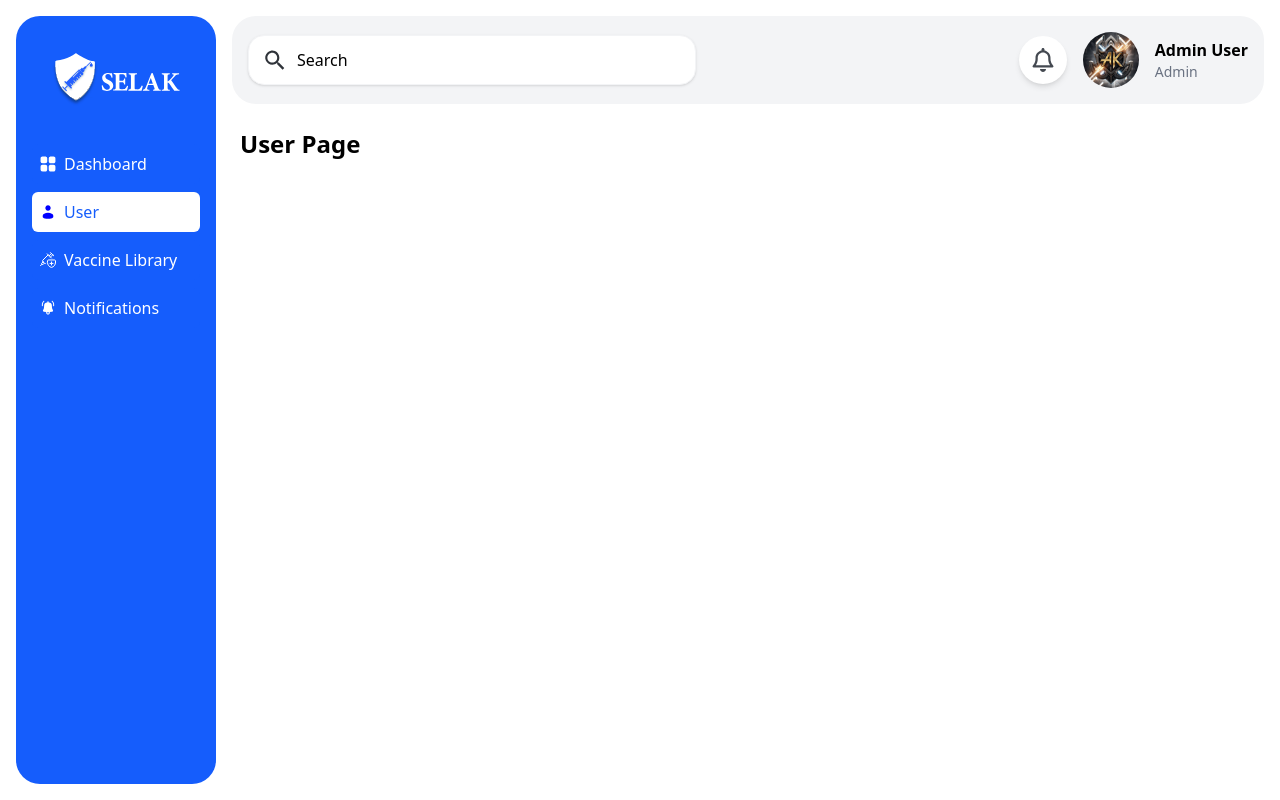
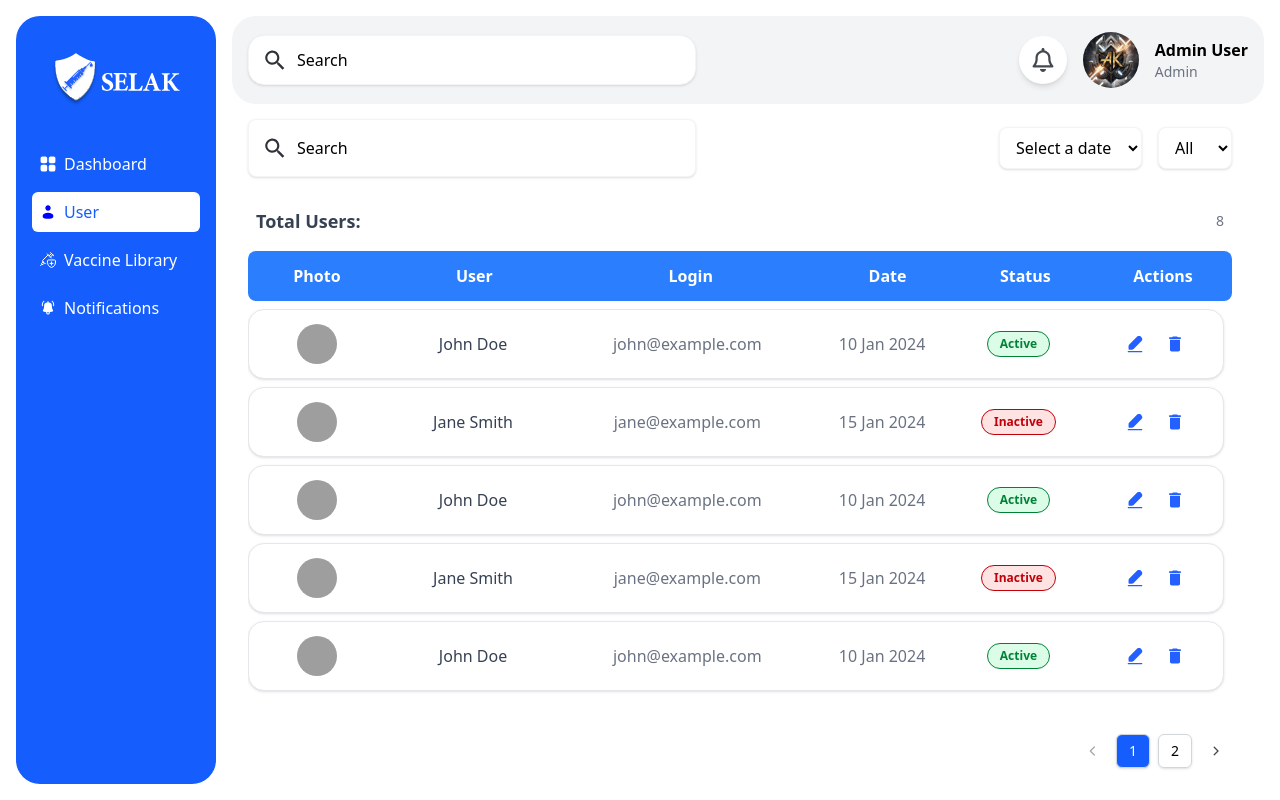
Before and after one commit to teamtechackers/salek-frontend, a React (Vite) app: page /user in a window 1280 px wide. Built offline with nearby package versions, Linux system fonts and the light colour scheme; grey boxes are pictures that could not be loaded.

Commit message:
feat: user page added

```diff
--- a/src/ui/components/Pagination.jsx
+++ b/src/ui/components/Pagination.jsx
@@ -36,7 +36,6 @@ export default function Pagination({ currentPage, totalPages, onPageChange }) {
         </button>
       ))}
 
-
       <button
         type="button"
         aria-label="Next page"
--- a/src/ui/components/Searchbar.jsx
+++ b/src/ui/components/Searchbar.jsx
@@ -1,24 +1,18 @@
-import { ICONS } from "../constants/assets"
+import { ICONS } from "../constants/assets";
 
-const Searchbar = ({ placeholder , value, onChange }) => {
+const SearchBar = () => {
   return (
-    <div className="relative w-full">
-      <img
-        src={ICONS.topbarSearchIcon}
-        alt="search-icon"
-        aria-hidden="true"
-      />
+    <div className="flex items-center flex-1 max-w-md bg-white rounded-lg shadow-sm px-4 py-4 border border-gray-100">
+
+      <img src={ICONS.topbarSearchIcon} alt="Search" className="w-5 h-5 mr-3" />
 
       <input
         type="text"
-        placeholder={placeholder}
-        value={value}
-        onChange={onChange}
-        className="w-full rounded-lg border bg-background text-foreground placeholder:text-muted-foreground pl-9 pr-3 py-2
-         focus:outline-none focus:ring-2 focus:ring-ring focus:border-transparent"
+        placeholder="Search"
+        className="w-full bg-white text-black placeholder-black outline-none"
       />
     </div>
-  )
-}
+  );
+};
 
-export default Searchbar
+export default SearchBar;
--- a/src/ui/constants/assets.jsx
+++ b/src/ui/constants/assets.jsx
@@ -19,16 +19,19 @@ export const ICONS = {
   vaccineIconBlue: "src/assets/icons/sidebarVaccineIconBlue.svg",
   notificationIconWhite: "src/assets/icons/sidebarNotificationIconWhite.svg",
   notificationIconBlue: "src/assets/icons/sidebarNotificationIconBlue.svg",
-deletenotification:"src/assets/icons/ddeletenotification.svg",
+  deletenotification:"src/assets/icons/ddeletenotification.svg",
   topbarSearchIcon: "src/assets/icons/topbarSearchIcon.svg",
   topbarNotificationIcon: "src/assets/icons/topbarNotificationIcon.svg",
-cross:"src/assets/icons/cross.svg",
+  cross:"src/assets/icons/cross.svg",
   cardNotificationIcon: "src/assets/icons/cardNotificationIcon.svg",
   cardUserIcon: "src/assets/icons/cardUserIcon.svg",
   cardVaccineIcon: "src/assets/icons/cardVaccineIcon.svg",
   calender:"src/assets/icons/calendar.svg",
   paginationleftarrow:"src/assets/icons/paginationleftarrow.svg",
   paginationrightarrow:"src/assets/icons/paginationright.svg",
+  dropDownArrow:"src/assets/icons/dropdownarrow.svg",
+  edit: "src/assets/icons/edit.svg",
+  delete: "src/assets/icons/delete.svg",
 }
 
 export const LOGOS = {
--- /dev/null
+++ b/src/ui/constants/data/usersData.js
@@ -0,0 +1,60 @@
+const UsersList = [
+  {
+    photo: "https://i.pravatar.cc/100?img=1",
+    name: "John Doe",
+    email: "john@example.com",
+    date: "2024-01-10",
+    status: "Active",
+  },
+  {
+    photo: "https://i.pravatar.cc/100?img=2",
+    name: "Jane Smith",
+    email: "jane@example.com",
+    date: "2024-01-15",
+    status: "Inactive",
+  },
+  {
+    photo: "https://i.pravatar.cc/100?img=1",
+    name: "John Doe",
+    email: "john@example.com",
+    date: "2024-01-10",
+    status: "Active",
+  },
+  {
+    photo: "https://i.pravatar.cc/100?img=2",
+    name: "Jane Smith",
+    email: "jane@example.com",
+    date: "2024-01-15",
+    status: "Inactive",
+  },
+  {
+    photo: "https://i.pravatar.cc/100?img=1",
+    name: "John Doe",
+    email: "john@example.com",
+    date: "2024-01-10",
+    status: "Active",
+  },
+  {
+    photo: "https://i.pravatar.cc/100?img=2",
+    name: "Jane Smith",
+    email: "jane@example.com",
+    date: "2024-01-15",
+    status: "Inactive",
+  },
+  {
+    photo: "https://i.pravatar.cc/100?img=1",
+    name: "John Doe",
+    email: "john@example.com",
+    date: "2024-01-10",
+    status: "Active",
+  },
+  {
+    photo: "https://i.pravatar.cc/100?img=2",
+    name: "Jane Smith",
+    email: "jane@example.com",
+    date: "2024-01-15",
+    status: "Inactive",
+  },
+];
+
+export default UsersList;
--- a/src/ui/pages/notifications/components/Notificationlist.jsx
+++ b/src/ui/pages/notifications/components/Notificationlist.jsx
@@ -23,7 +23,7 @@ export default function NotificationsList() {
   }
 
   return (
-    <section aria-label="Notifications">
+    <div aria-label="Notifications">
       <ul className="m-0 list-none p-0">
         {currentItems.map((n) => (
           <NotificationItem
@@ -38,19 +38,11 @@ export default function NotificationsList() {
         ))}
       </ul>
 
-      {/* Pagination */}
-
-
-
-    <Pagination
-      currentPage={currentPage}
-      totalPages={totalPages}
-      onPageChange={setCurrentPage}
-    />
-
-
-
-
-    </section>
+      <Pagination
+        currentPage={currentPage}
+        totalPages={totalPages}
+        onPageChange={setCurrentPage}
+      />
+    </div>
   )
 }
--- a/src/ui/pages/user/User.jsx
+++ b/src/ui/pages/user/User.jsx
@@ -1,9 +1,29 @@
-import React from "react";
+import SearchBar from "../../components/Searchbar";
+import DateDropdown from "./components/DateDropdown";
+import PaginationDropdown from "./components/PaginationDropdown";
+import UserList from "./components/UserList";
 
 const User = () => {
+
+  const handlePageSizeChange = (value) => {};
+
   return (
-    <div className="p-6">
-      <h1 className="text-2xl font-bold">User Page</h1>
+    <div className="flex flex-col w-full h-full px-4">
+
+      <div className="flex w-full h-[100px] px-4">
+        <div className="w-1/2 flex items-center justify-start">
+          <SearchBar />
+        </div>
+        <div className="w-1/2 flex items-center justify-end">
+          <DateDropdown />
+          <PaginationDropdown onChange={handlePageSizeChange} />
+        </div>
+      </div>
+
+      <div className="w-full h-full flex flex-col">
+        <UserList />
+      </div>
+
     </div>
   );
 };
--- /dev/null
+++ b/src/ui/pages/user/components/DateDropdown.jsx
@@ -0,0 +1,43 @@
+import { useState } from "react";
+
+export default function DateDropdown() {
+  const [selectedDate, setSelectedDate] = useState("");
+
+  const dates = Array.from({ length: 10 }, (_, i) => {
+    const d = new Date();
+    d.setDate(d.getDate() + i);
+    return d;
+  });
+
+  const formatDate = (date) => {
+    return date.toLocaleDateString("en-GB", {
+      day: "2-digit",
+      month: "short",
+      year: "numeric",
+    });
+  };
+
+  return (
+    <div className="p-4">
+      <select
+        className="rounded-lg py-2 px-3 bg-white shadow-sm border border-gray-100"
+        value={selectedDate}
+        onChange={(e) => setSelectedDate(e.target.value)}
+      >
+        <option value="">Select a date</option>
+        {dates.map((date, index) => (
+          <option key={index} value={date.toISOString()}>
+            {formatDate(date)}
+          </option>
+        ))}
+      </select>
+
+      {selectedDate && (
+        <p className="mt-3">
+          You selected:{" "}
+          {formatDate(new Date(selectedDate))}
+        </p>
+      )}
+    </div>
+  );
+}
--- /dev/null
+++ b/src/ui/pages/user/components/PaginationDropdown.jsx
@@ -0,0 +1,29 @@
+import { useState } from "react";
+
+export default function PaginationDropdown({ onChange }) {
+  const [pageSize, setPageSize] = useState("All");
+
+  const options = ["All", "10", "50", "100"];
+
+  const handleChange = (e) => {
+    const value = e.target.value;
+    setPageSize(value);
+    if (onChange) onChange(value);
+  };
+
+  return (
+    <div>
+      <select
+        className="rounded-lg py-2 p-3 bg-white shadow-sm border border-gray-100"
+        value={pageSize}
+        onChange={handleChange}
+      >
+        {options.map((opt, index) => (
+          <option key={index} value={opt}>
+            {opt}
+          </option>
+        ))}
+      </select>
+    </div>
+  );
+}
--- /dev/null
+++ b/src/ui/pages/user/components/UserList.jsx
@@ -0,0 +1,56 @@
+import { useState } from "react";
+import UsersList from "../../../constants/data/usersData";
+import UserListItem from "./UserListItem";
+import Pagination from "../../../components/Pagination";
+
+const UserList = () => {
+  const [currentPage, setCurrentPage] = useState(1);
+  const pageSize = 5;
+  const totalPages = Math.ceil(UsersList.length / pageSize);
+
+  const formatDate = (dateStr) => {
+    return new Date(dateStr).toLocaleDateString("en-GB", {
+      day: "2-digit",
+      month: "short",
+      year: "numeric",
+    });
+  };
+
+  const startIndex = (currentPage - 1) * pageSize;
+  const paginatedUsers = UsersList.slice(startIndex, startIndex + pageSize);
+
+  return (
+    <div className="w-full h-full p-4 flex flex-col">
+
+      <div className="flex w-full items-center justify-between mb-4 px-2">
+        <h2 className="text-lg font-semibold text-gray-700">Total Users:</h2>
+        <span className="text-sm text-gray-500">{UsersList.length}</span>
+      </div>
+
+      <div className="flex h-[50px] bg-blue-500 text-white font-semibold rounded-lg">
+        <div className="flex items-center justify-center w-[14%]">Photo</div>
+        <div className="flex items-center justify-center w-[18%]">User</div>
+        <div className="flex items-center justify-center w-[26%]">Login</div>
+        <div className="flex items-center justify-center w-[14%]">Date</div>
+        <div className="flex items-center justify-center w-[14%]">Status</div>
+        <div className="flex items-center justify-center w-[14%]">Actions</div>
+      </div>
+
+      <div className="flex flex-col gap-2 mt-2 flex-1 overflow-y-auto pr-2">
+        {paginatedUsers.map((user, idx) => (
+          <UserListItem key={idx} user={user} formatDate={formatDate} />
+        ))}
+      </div>
+
+      <div className="flex justify-end mt-4">
+        <Pagination
+          currentPage={currentPage}
+          totalPages={totalPages}
+          onPageChange={setCurrentPage}
+        />
+      </div>
+    </div>
+  );
+};
+
+export default UserList;
--- /dev/null
+++ b/src/ui/pages/user/components/UserListItem.jsx
@@ -0,0 +1,52 @@
+import { ICONS } from "../../../constants/assets";
+
+const UserListItem = ({ user, formatDate }) => {
+  return (
+    <div className="flex items-center min-h-[70px] bg-white border border-gray-200 rounded-2xl shadow-sm hover:bg-gray-50 transition">
+
+      <div className="flex justify-center items-center w-[14%]">
+        <img
+          src={user.photo}
+          alt={user.name}
+          className="w-10 h-10 rounded-full object-cover"
+        />
+      </div>
+
+      <div className="flex justify-center items-center w-[18%] text-gray-700 font-medium">
+        {user.name}
+      </div>
+
+      <div className="flex justify-center items-center w-[26%] text-gray-500">
+        {user.email}
+      </div>
+
+      <div className="flex justify-center items-center w-[14%] text-gray-500">
+        {formatDate(user.date)}
+      </div>
+
+      <div className="flex justify-center items-center w-[14%]">
+        <span
+          className={`px-3 py-1 rounded-full text-xs font-semibold border ${
+            user.status === "Active"
+              ? "bg-green-100 text-green-700 border-green-700"
+              : "bg-red-100 text-red-700 border-red-700"
+          }`}
+        >
+          {user.status}
+        </span>
+      </div>
+
+      <div className="flex justify-center items-center gap-5 w-[14%]">
+        <button>
+          <img src={ICONS.edit} alt="Edit" className="w-5 h-5" />
+        </button>
+        <button>
+          <img src={ICONS.delete} alt="Delete" className="w-5 h-5" />
+        </button>
+      </div>
+
+    </div>
+  );
+};
+
+export default UserListItem;
```
Also changed, not shown: src/ui/pages/notifications/Notifications.jsx (+5 -18 lines), src/assets/icons/delete.svg, src/assets/icons/dropDownArrow.svg (added). Lines whose indentation alone changed are shown as unchanged.
